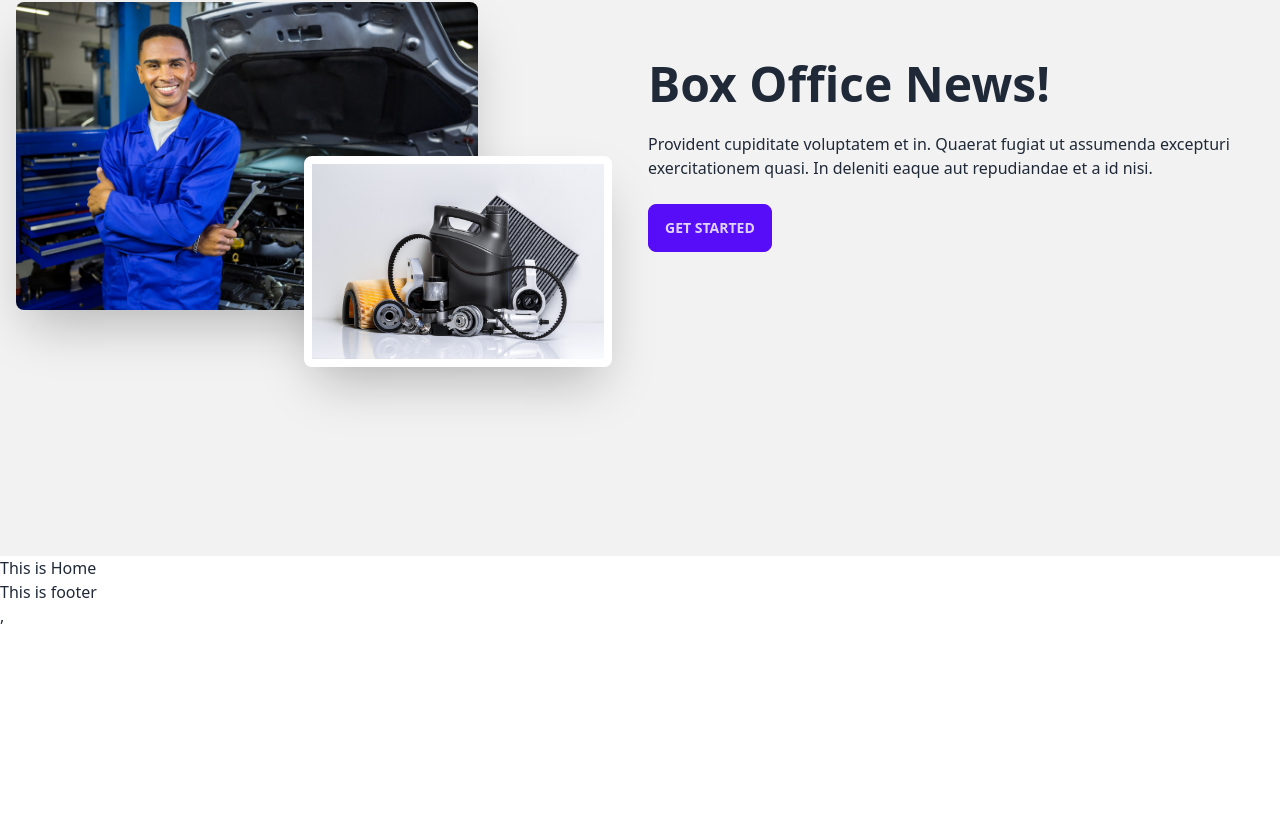
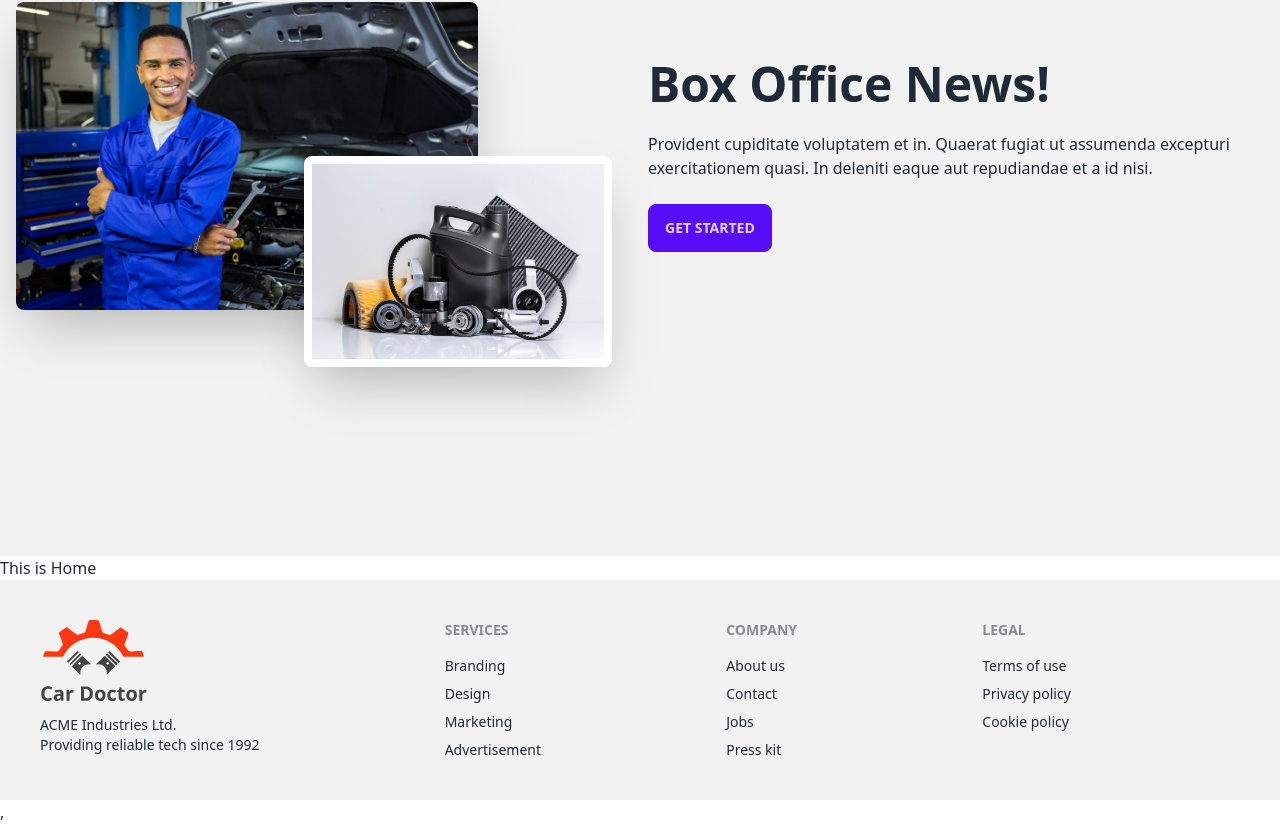
Before and after one commit to Prosno63/Car-Doctor, a React (Vite) app in the folder Car-Doc/: page / in a window 1280 px wide. Shown: the part 800-1624 px from the top of the page. Before the commit the page ends 1428 px from the top, so only its background shows below. Built offline with nearby package versions, Linux system fonts and the light colour scheme.

Commit message:
Update footer.jsx

```diff
--- a/Car-Doc/src/Pages/Shared/Footer.jsx
+++ b/Car-Doc/src/Pages/Shared/Footer.jsx
@@ -1,12 +1,37 @@
 import React from 'react';
+import logo from '../../assets/logo.svg';
 
 const Footer = () => {
     return (
-        <div>
+        <footer className="footer p-10 bg-base-200 text-base-content">
+            <aside>
 
-            <h1>This is footer</h1>
 
-        </div>
+            <img src={logo} alt="" />
+
+            <p>ACME Industries Ltd.<br />Providing reliable tech since 1992</p>
+            </aside>
+            <nav>
+                <header className="footer-title">Services</header>
+                <a className="link link-hover">Branding</a>
+                <a className="link link-hover">Design</a>
+                <a className="link link-hover">Marketing</a>
+                <a className="link link-hover">Advertisement</a>
+            </nav>
+            <nav>
+                <header className="footer-title">Company</header>
+                <a className="link link-hover">About us</a>
+                <a className="link link-hover">Contact</a>
+                <a className="link link-hover">Jobs</a>
+                <a className="link link-hover">Press kit</a>
+            </nav>
+            <nav>
+                <header className="footer-title">Legal</header>
+                <a className="link link-hover">Terms of use</a>
+                <a className="link link-hover">Privacy policy</a>
+                <a className="link link-hover">Cookie policy</a>
+            </nav>
+        </footer>
     );
 };
 
```
